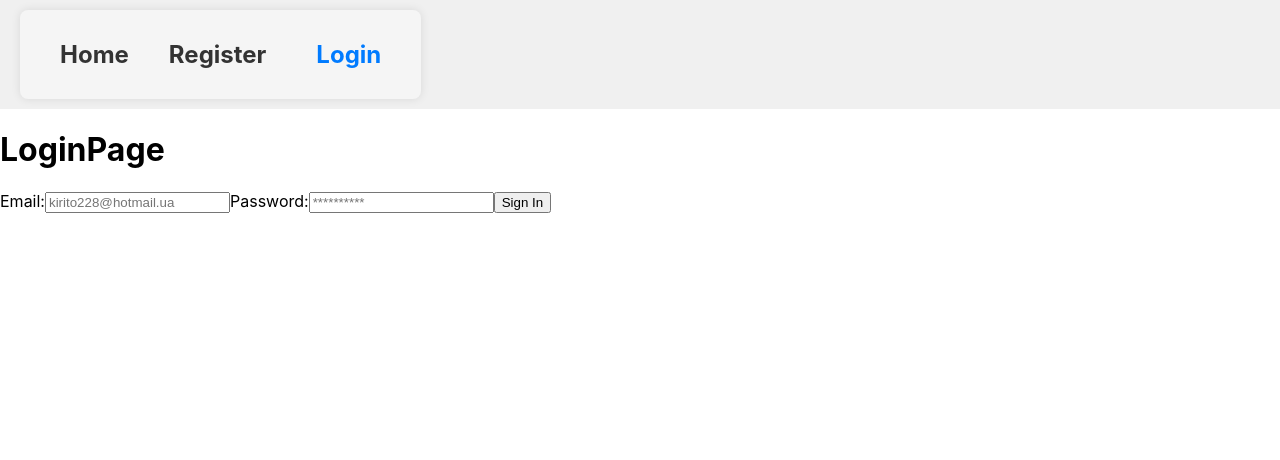
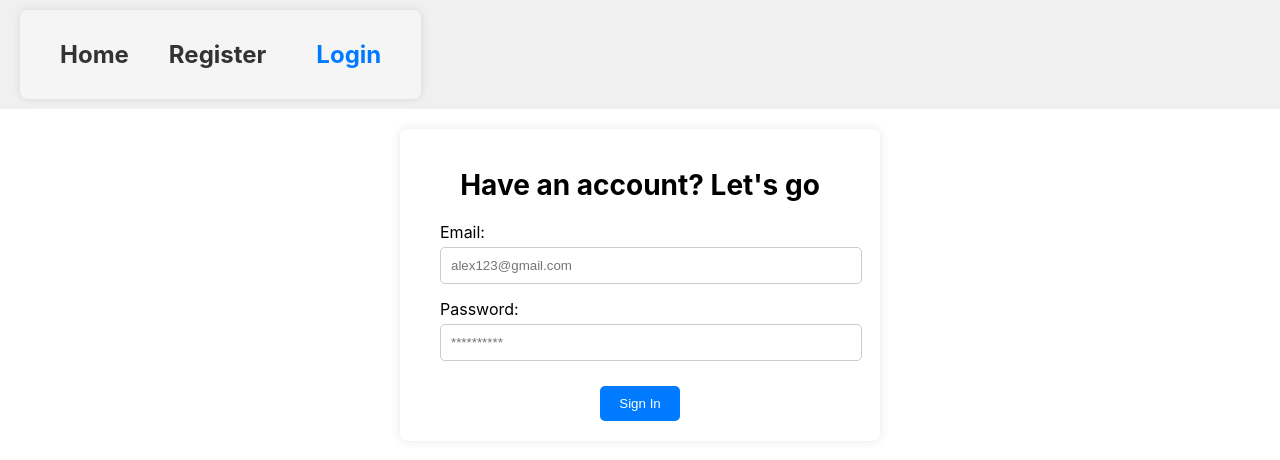
Before and after one commit to Holubchuk/My-phonebook, a React (Create React App) app: page /goit-react-hw-08-phonebook/login in a window 1280 px wide. Shown: the top 460 px of the page. Built offline with nearby package versions, Linux system fonts and the light colour scheme.

Commit message:
feature/final

```diff
--- a/src/App.module.css
+++ b/src/App.module.css
@@ -19,3 +19,61 @@
   color: #555;
   margin-bottom: 30px;
 }
+
+.containerRegister,
+.containerLogin {
+  max-width: 400px;
+  margin: 0 auto;
+  padding: 20px 40px;
+  box-shadow: 0 0 10px rgba(0, 0, 0, 0.1);
+  border-radius: 8px;
+  background-color: #fff;
+  margin-top: 20px;
+}
+
+.titleRegister,
+.titleLogin {
+  font-size: 28px;
+  font-weight: bold;
+  margin-bottom: 20px;
+  text-align: center;
+}
+
+.formRegister,
+.formLogin {
+  display: flex;
+  flex-direction: column;
+}
+
+.labelRegister,
+.labelLogin {
+  margin-bottom: 15px;
+}
+
+.inputRegister,
+.inputLogin {
+  width: 100%;
+  padding: 10px;
+  margin-top: 5px;
+  border: 1px solid #ccc;
+  border-radius: 5px;
+}
+
+.buttonRegister,
+.buttonLogin {
+  background-color: #007bff;
+  color: #fff;
+  padding: 10px;
+  border: none;
+  border-radius: 5px;
+  cursor: pointer;
+  transition: background-color 0.3s ease;
+  width: 20%;
+  margin: 0 auto;
+  margin-top: 10px;
+}
+
+.buttonRegister:hover,
+.buttonLogin:hover {
+  background-color: #0056b3;
+}
--- a/src/pages/ContactsPage.jsx
+++ b/src/pages/ContactsPage.jsx
@@ -3,8 +3,8 @@ import { useDispatch, useSelector } from 'react-redux';
 
 import { apiGetContacts } from '../redux/contacts/contactsSlice';
 import {
-    selectContactsError,
-    selectContactsIsLoading,
+  selectContactsError,
+  selectContactsIsLoading,
 } from '../redux/contacts/contactsSelectors';
 
 import { AddContactForm } from 'components/AddContactForm/AddContactForm';
--- a/src/pages/HomePage.jsx
+++ b/src/pages/HomePage.jsx
@@ -1,5 +1,5 @@
 import React from 'react';
-import css from '../App.module.css'
+import css from '../App.module.css';
 
 const HomePage = () => {
   return (
@@ -10,7 +10,6 @@ const HomePage = () => {
       </p>
     </div>
   );
-}
-
+};
 
 export default HomePage;
--- a/src/pages/LoginPage.jsx
+++ b/src/pages/LoginPage.jsx
@@ -1,14 +1,16 @@
 import React from 'react';
 import { useDispatch } from 'react-redux';
 import { apiLoginUser } from '../redux/auth/authSlice';
+
+import css from '../App.module.css';
 
 const LoginPage = () => {
   const dispatch = useDispatch();
 
   const onSubmit = e => {
     e.preventDefault();
-    const email = e.currentTarget.elements.userEmail.value;
-    const password = e.currentTarget.elements.userPassword.value;
+    const email = e.currentTarget.elements.email.value;
+    const password = e.currentTarget.elements.password.value;
 
     const formData = {
       email,
@@ -19,30 +21,34 @@ const LoginPage = () => {
   };
 
   return (
-    <div>
-      <h1>LoginPage</h1>
+    <div className={css.containerLogin}>
+      <h1 className={css.titleLogin}>Have an account? Let's go</h1>
 
-      <form onSubmit={onSubmit}>
-        <label>
+      <form className={css.formLogin} onSubmit={onSubmit}>
+        <label className={css.labelLogin}>
           Email:
           <input
             type="email"
-            name="userEmail"
-            placeholder="kirito228@hotmail.ua"
+            name="email"
+            placeholder="alex123@gmail.com"
+            className={css.inputLogin}
             required
           />
         </label>
-        <label>
+        <label className={css.labelLogin}>
           Password:
           <input
             type="password"
-            name="userPassword"
+            name="password"
             placeholder="**********"
             minLength={7}
+            className={css.inputLogin}
             required
           />
         </label>
-        <button type="submit">Sign In</button>
+        <button type="submit" className={css.buttonLogin}>
+          Sign In
+        </button>
       </form>
     </div>
   );
--- a/src/pages/RegisterPage.jsx
+++ b/src/pages/RegisterPage.jsx
@@ -2,15 +2,17 @@ import React from 'react';
 import { useDispatch } from 'react-redux';
 
 import { apiRegisterUser } from '../redux/auth/authSlice';
+
+import css from '../App.module.css';
 
 const RegisterPage = () => {
   const dispatch = useDispatch();
 
   const onSubmit = e => {
     e.preventDefault();
-    const name = e.currentTarget.elements.userName.value;
-    const email = e.currentTarget.elements.userEmail.value;
-    const password = e.currentTarget.elements.userPassword.value;
+    const name = e.currentTarget.elements.name.value;
+    const email = e.currentTarget.elements.email.value;
+    const password = e.currentTarget.elements.password.value;
 
     const formData = {
       name,
@@ -22,40 +24,45 @@ const RegisterPage = () => {
   };
 
   return (
-    <div>
-      <h1>RegisterPage</h1>
+    <div className={css.containerRegister}>
+      <h1 className={css.titleRegister}>Make a new account</h1>
 
-      <form onSubmit={onSubmit}>
-        <label>
+      <form className={css.formRegister} onSubmit={onSubmit}>
+        <label className={css.labelRegister}>
           Name:
           <input
             type="text"
-            name="userName"
-            placeholder="Kirito"
+            name="name"
+            placeholder="Alex"
             minLength={2}
+            className={css.inputRegister}
             required
           />
         </label>
-        <label>
+        <label className={css.labelRegister}>
           Email:
           <input
             type="email"
-            name="userEmail"
-            placeholder="kirito228@hotmail.ua"
+            name="email"
+            placeholder="alex123@gmail.com"
+            className={css.inputRegister}
             required
           />
         </label>
-        <label>
+        <label className={css.labelRegister}>
           Password:
           <input
             type="password"
-            name="userPassword"
+            name="password"
             placeholder="**********"
             minLength={7}
+            className={css.inputRegister}
             required
           />
         </label>
-        <button type="submit">Sign Up</button>
+        <button type="submit" className={css.buttonRegister}>
+          Sign Up
+        </button>
       </form>
     </div>
   );
--- a/src/redux/auth/authSlice.js
+++ b/src/redux/auth/authSlice.js
@@ -91,7 +91,7 @@ const authSlice = createSlice({
         state.isLoading = false;
         state.isLoggedIn = true;
         state.userData = action.payload.user;
-        console.log(action.payload.user);
+        console.log(state.userData);
         state.token = action.payload.token;
       })
       .addCase(apiLoginUser.fulfilled, (state, action) => {
```
Lines whose indentation alone changed are shown as unchanged.
